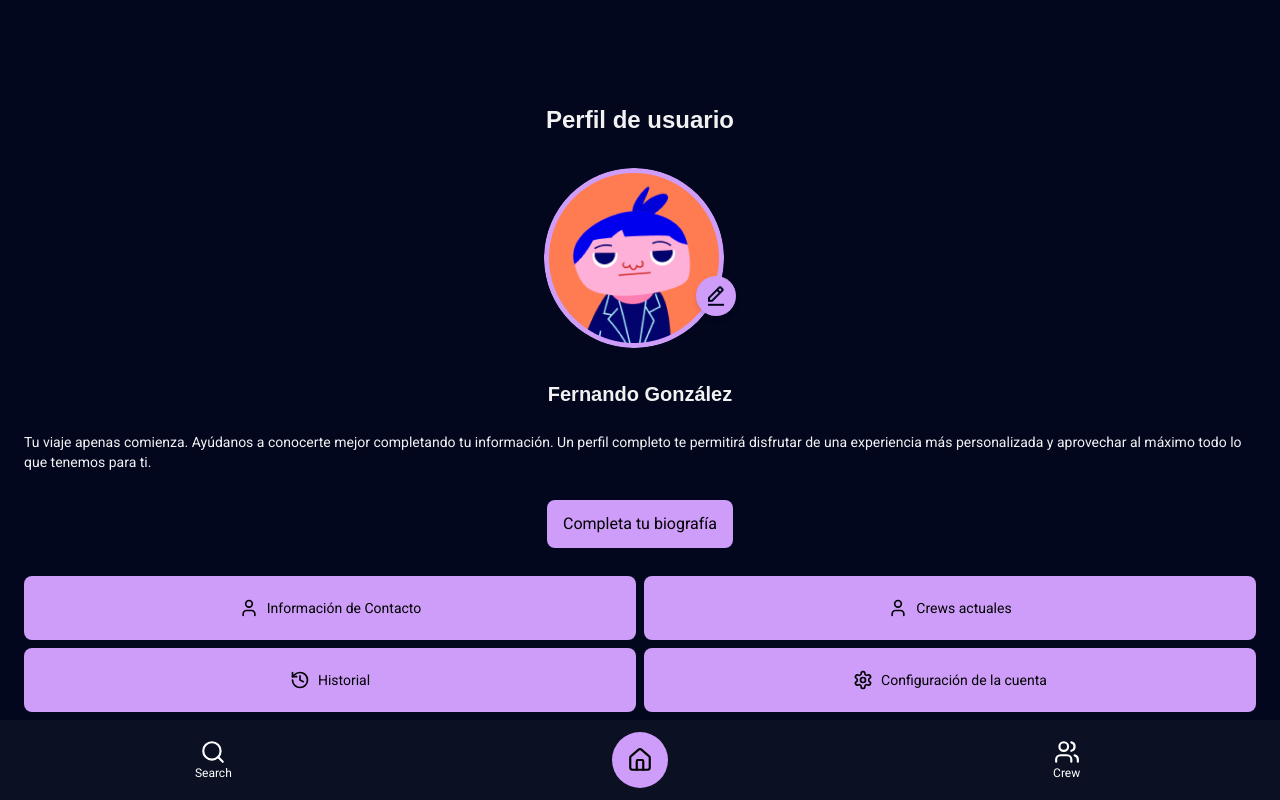
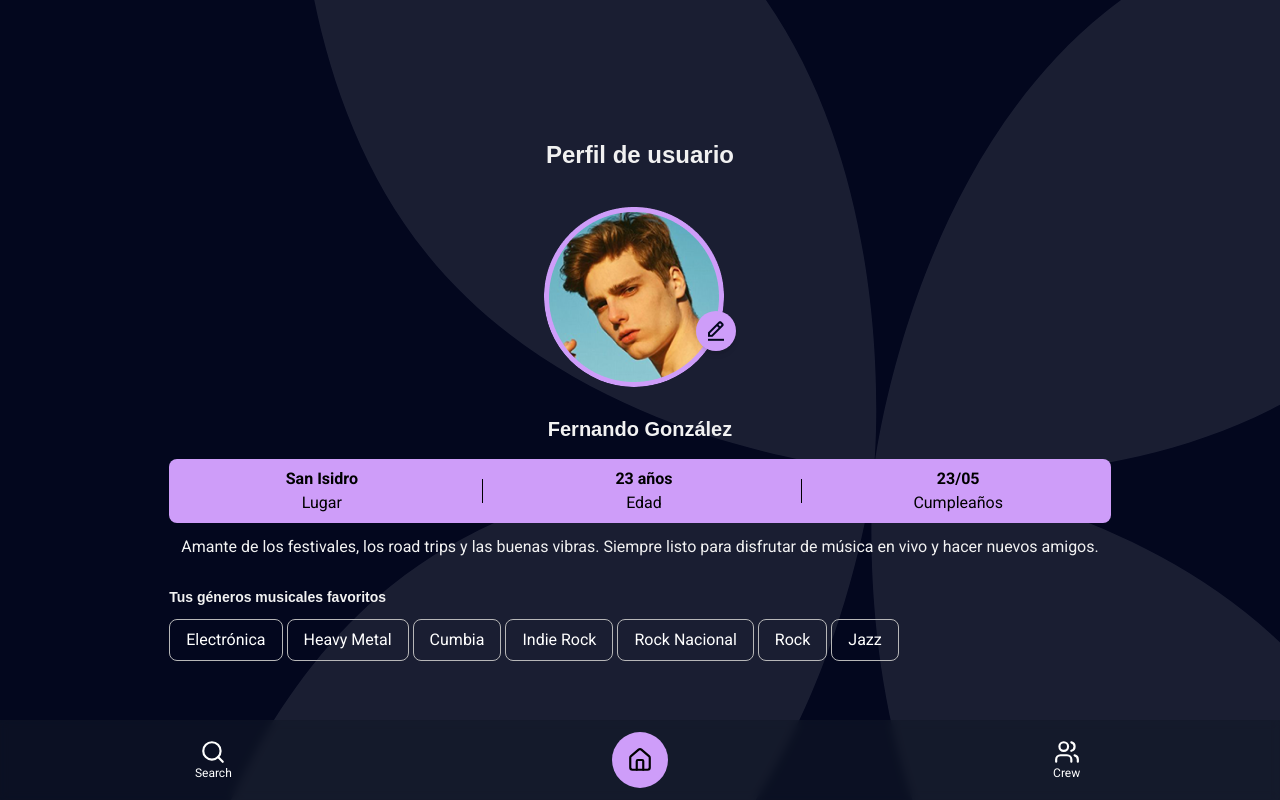
Before and after one commit to igrowker/i004-crewland-front, a Next.js app: page /profile in a window 1280 px wide. Built offline with nearby package versions, Linux system fonts and the light colour scheme; a web font is replaced by a local one.

Commit message:
feat CompletedProfile and UncompletedProfile

```diff
--- a/src/app/profile/page.tsx
+++ b/src/app/profile/page.tsx
@@ -1,5 +1,7 @@
 'use client'
-import { useState } from 'react'
+import { userProfile } from '@/json/profile'
+import { useState, useEffect } from 'react'
+import { useRouter } from 'next/navigation'
 import Container from '@/components/elements/Container/Container'
 import CompletedProfile from '@/components/elements/Profile/CompletedProfile'
 import UncompletedProfile from '@/components/elements/Profile/UncompletedProfile'
@@ -7,12 +9,26 @@ import Title from '@/components/elements/Titles/Title'
 import Image from 'next/image'
 
 export default function ProfilePage() {
+  const router = useRouter()
   const [isCompleted, setIsCompleted] = useState(false)
-  const userPhoto = '/user-photo.jpg'
+  const userPhoto = '/users/profile.png'
   const defaultPhoto = '/profile-img.png'
   const editIcon = '/edit-profile.png'
 
+  useEffect(() => {
+    const isProfileComplete = Object.values(userProfile).every((value) =>
+      Array.isArray(value) ? value.length > 0 : value.trim() !== ''
+    )
+    setIsCompleted(isProfileComplete)
+  }, [])
+
+  const handleEditClick = () => {
+    router.push('/edit-profile')
+  }
+
   return (
+    <div style={{ position: 'absolute', width: '100%', minHeight: '100vh' }}>
+      <Image src='/flower.svg' alt='Background' fill quality={100} />
       <Container className='flex flex-col items-center'>
         <div className='flex flex-col items-center'>
           <Title text='Perfil de usuario' size='medium' className='m-4' />
@@ -23,14 +39,28 @@ export default function ProfilePage() {
               height={180}
               alt='Foto de perfil'
               className='rounded-full'
+              priority
             />
-          <div className='absolute top-2/3 right-5 transform translate-x-1/2 -translate-y-1/2 bg-[#CE9DF9] p-1 rounded-full shadow-md w-10 h-10 flex items-center justify-center'>
-            <Image src={editIcon} width={16} height={16} alt='Editar perfil' />
+            <button
+              onClick={handleEditClick}
+              className='absolute top-2/3 right-5 transform translate-x-1/2 -translate-y-1/2 bg-[#CE9DF9] p-1 rounded-full shadow-md w-10 h-10 flex items-center justify-center'
+            >
+              <Image
+                src={editIcon}
+                width={16}
+                height={16}
+                alt='Editar perfil'
+              />
+            </button>
           </div>
-        </div>
-        <Title text='Fernando González' size='small' className='mt-5 text-xl' />
+          <Title
+            text='Fernando González'
+            size='small'
+            className='mt-5 text-xl'
+          />
         </div>
         {isCompleted ? <CompletedProfile /> : <UncompletedProfile />}
       </Container>
+    </div>
   )
 }
--- a/src/components/elements/Profile/CompletedProfile.tsx
+++ b/src/components/elements/Profile/CompletedProfile.tsx
@@ -1,3 +1,41 @@
+import Button from '../Buttons/Button'
+import { userProfile } from '@/json/profile'
+import Title from '../Titles/Title'
+
 export default function CompletedProfile() {
-  return <div></div>
+  return (
+    <div className='flex flex-col m-4'>
+      <div className='flex items-center rounded-lg bg-primary text-black relative'>
+        <button className='flex-1 p-2 rounded-l-lg'>
+          <span className='block font-bold'>{userProfile.city}</span> Lugar
+        </button>
+        <div className='w-px h-6 bg-black mx-2'></div>
+        <button className='flex-1 p-2'>
+          <span className='block font-bold'>{userProfile.age}</span> Edad
+        </button>
+        <div className='w-px h-6 bg-black mx-1'></div>
+        <button className='flex-1 p-2 rounded-r-lg'>
+          <span className='block font-bold'>{userProfile.birtday}</span>{' '}
+          Cumpleaños
+        </button>
+      </div>
+      <p className='m-3'>{userProfile.description}</p>
+      <Title
+        text='Tus géneros musicales favoritos'
+        size='small'
+        align='left'
+        className='mt-4 mb-3'
+      />
+      <div className='flex flex-wrap gap-1'>
+        {userProfile.musicalGenres.map((genre, index) => (
+          <Button
+            variant='ghost'
+            key={index}
+            text={genre}
+            className='rounded-full'
+          />
+        ))}
+      </div>
+    </div>
+  )
 }
--- a/src/components/elements/Profile/UncompletedProfile.tsx
+++ b/src/components/elements/Profile/UncompletedProfile.tsx
@@ -10,7 +10,7 @@ export default function UncompletedProfile() {
         experiencia más personalizada y aprovechar al máximo todo lo que tenemos
         para ti.
       </p>
-      <div className='py-4 my-3 flex justify-center'>
+      <div className='py-4 my-3 grid grid-cols-1'>
         <Button
           variant='primary'
           text='Completa tu biografía'
--- /dev/null
+++ b/src/json/profile.js
@@ -0,0 +1,8 @@
+export const userProfile = {
+  name: 'Fernando González',
+  city:"San Isidro",
+  description: "Amante de los festivales, los road trips y las buenas vibras. Siempre listo para disfrutar de música en vivo y hacer nuevos amigos.",
+  birtday:"23/05",
+  age: "23 años",
+  musicalGenres: ["Electrónica", "Heavy Metal", "Cumbia","Indie Rock", "Rock Nacional", "Rock","Jazz"]
+}
```
Also changed, not shown: public/users/profile.png (added). Lines whose indentation alone changed are shown as unchanged.
